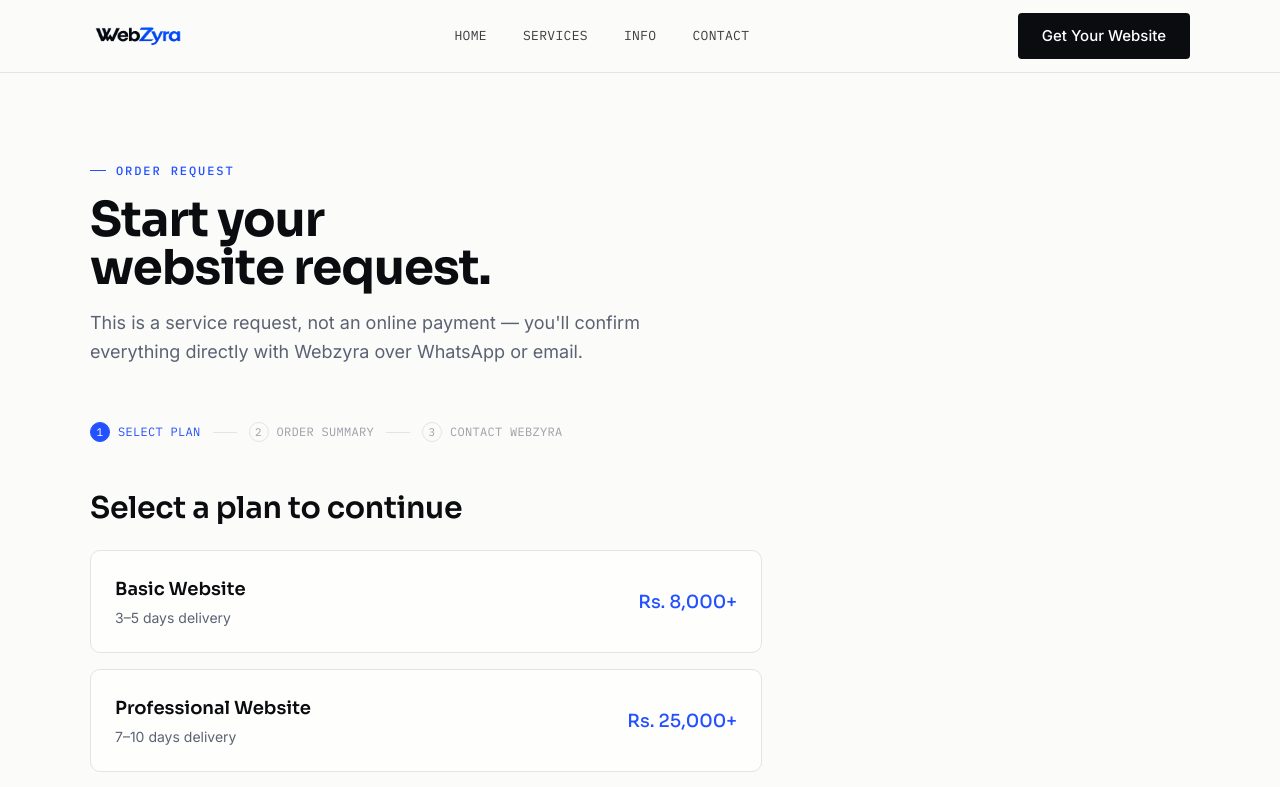
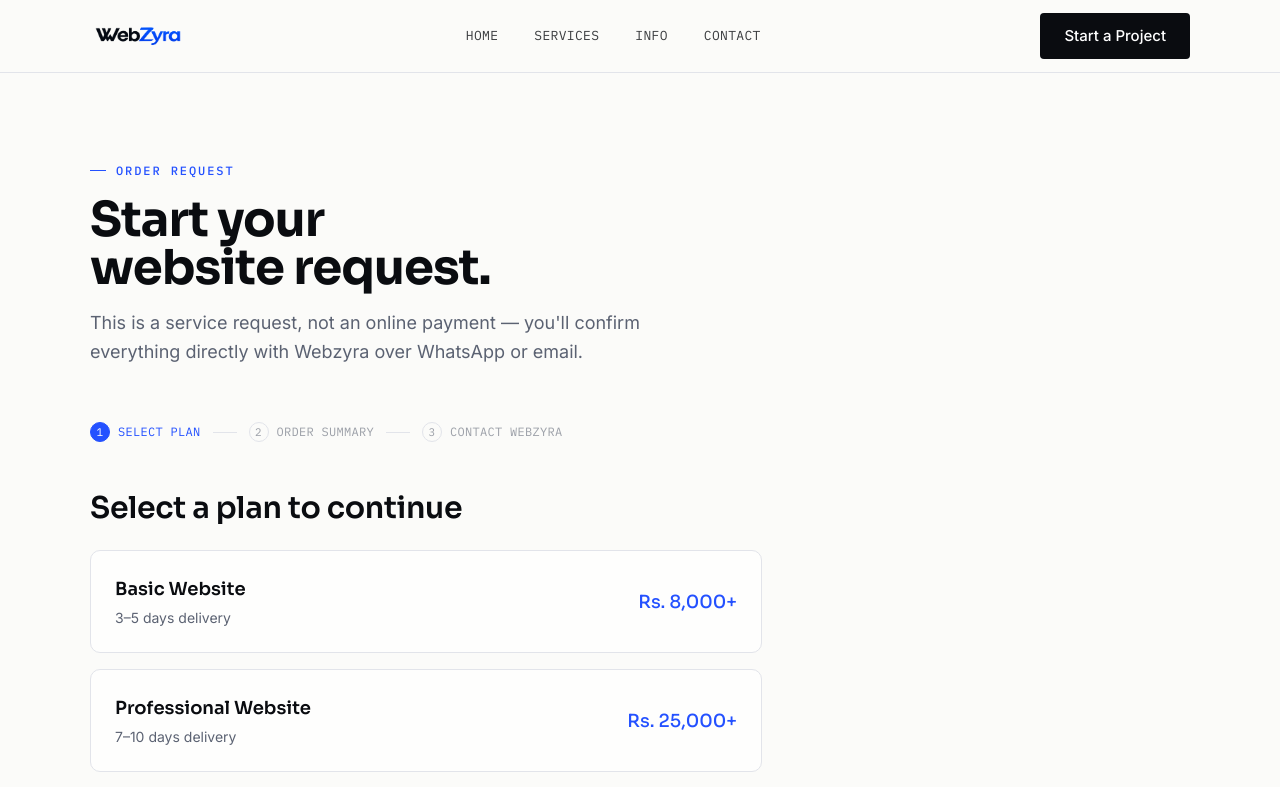
Before and after one commit to webzyra/web-zyra, a Next.js app: page /checkout in a window 1280 px wide. Shown: the top 787 px of the page. Built offline with nearby package versions, Linux system fonts and the light colour scheme.

Commit message:
Update Header.tsx

```diff
--- a/components/Header.tsx
+++ b/components/Header.tsx
@@ -53,8 +53,8 @@ export default function Header() {
         </nav>
 
         <div className="hidden md:block">
-          <Link href="/services" className="btn-primary">
-            Get Your Website
+          <Link href="/checkout" className="btn-primary">
+            Start a Project
           </Link>
         </div>
 
@@ -99,8 +99,8 @@ export default function Header() {
               {link.label}
             </Link>
           ))}
-          <Link href="/services" className="btn-primary mt-8 w-full">
-            Get Your Website
+          <Link href="/checkout" className="btn-primary mt-8 w-full">
+            Start a Project
           </Link>
         </nav>
       </div>
```
